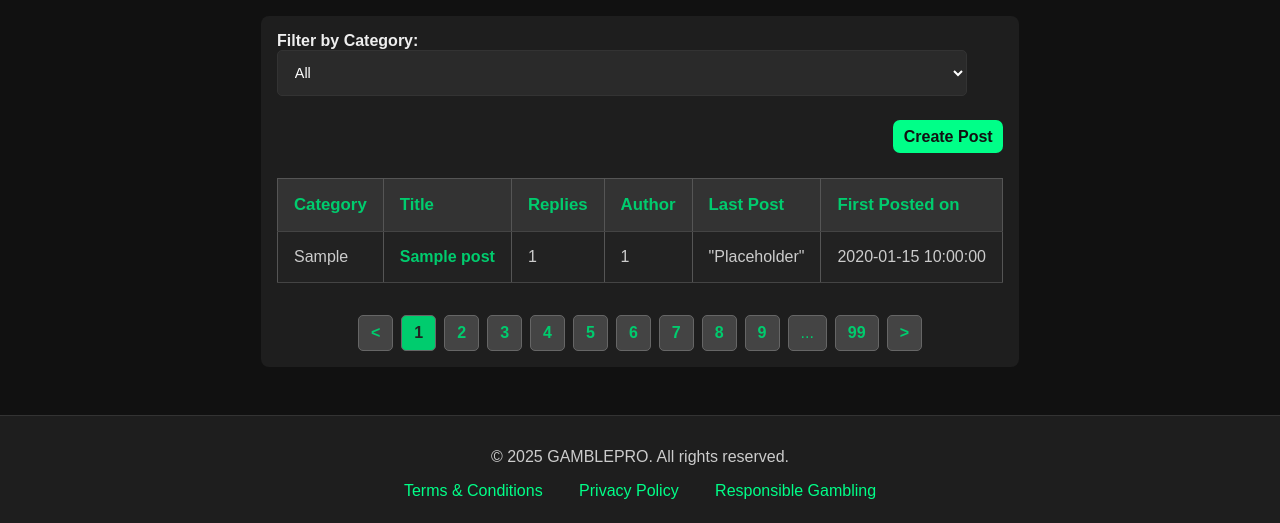
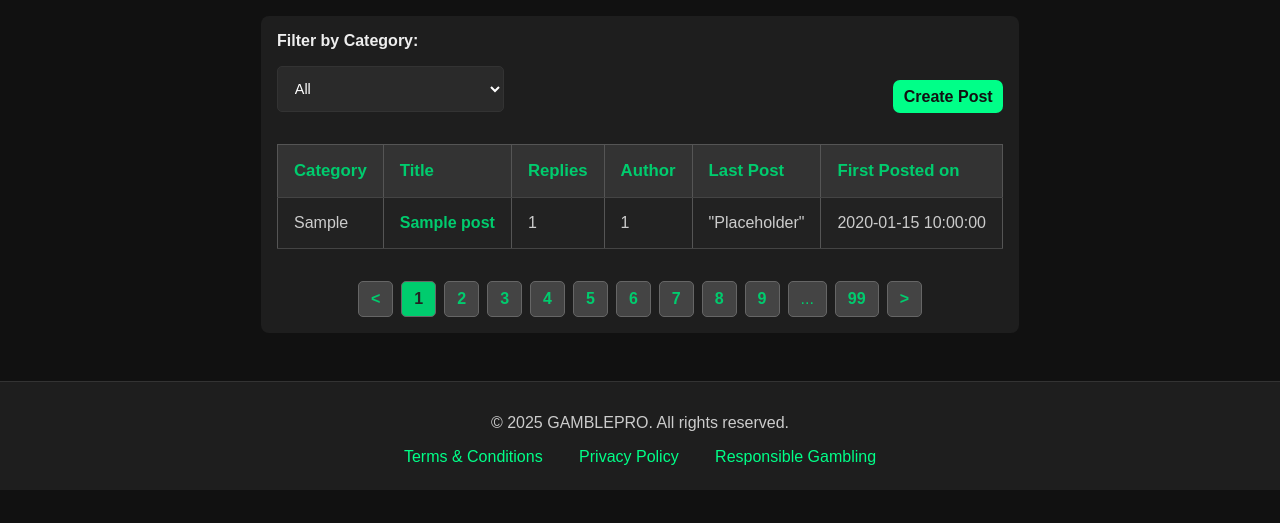
Before and after one commit to CrimsonW23/AgileWebDev3403-BookiesWebsite, a Flask app: page /forum in a window 1280 px wide. Shown: the part 66-589 px from the top of the page. Run offline with Flask 3, Linux system fonts and the light colour scheme; a user stored in the database is signed in; tables that the repository leaves empty hold one stand-in row (values such as "Sample post").

Commit message:
Added css styling for the filter. Added space between 'Filter by category' and the select box, and changed the 'Create Post' button to be in the same line.

```diff
--- a/static/css/forum.css
+++ b/static/css/forum.css
@@ -44,17 +44,22 @@ body {
 
 .breadcrumb {
     font-weight: bold;
+    display: flex;
+    gap: 0.5rem;
 }
 
-.breadcrumb a {
-    color: #00cc6e;
-    text-decoration: none;
+.filter {
+    width: 50%;
+}
+
+label + form {
+    margin-top: 1rem;
 }
 
 .create-post{
     width: 100%;
     text-align: right;
-    margin-top: 1rem;
+    margin-top: 3.5rem;
 }
 
 .button {
--- a/templates/forum.html
+++ b/templates/forum.html
@@ -17,12 +17,12 @@
                     </select>
                 </form>
             </div>
+            {% if session.get('logged_in') %}
+                <div class="create-post">
+                    <a href="{{ url_for('create_post') }}" class="button create-post">Create Post</a>
+                </div>
+            {% endif %}
         </div>
-        {% if session.get('logged_in') %}
-        <div class="create-post">
-            <a href="{{ url_for('create_post') }}" class="button create-post">Create Post</a>
-        </div>
-        {% endif %}
 
       <table class="forum-table">
             <thead>
```
